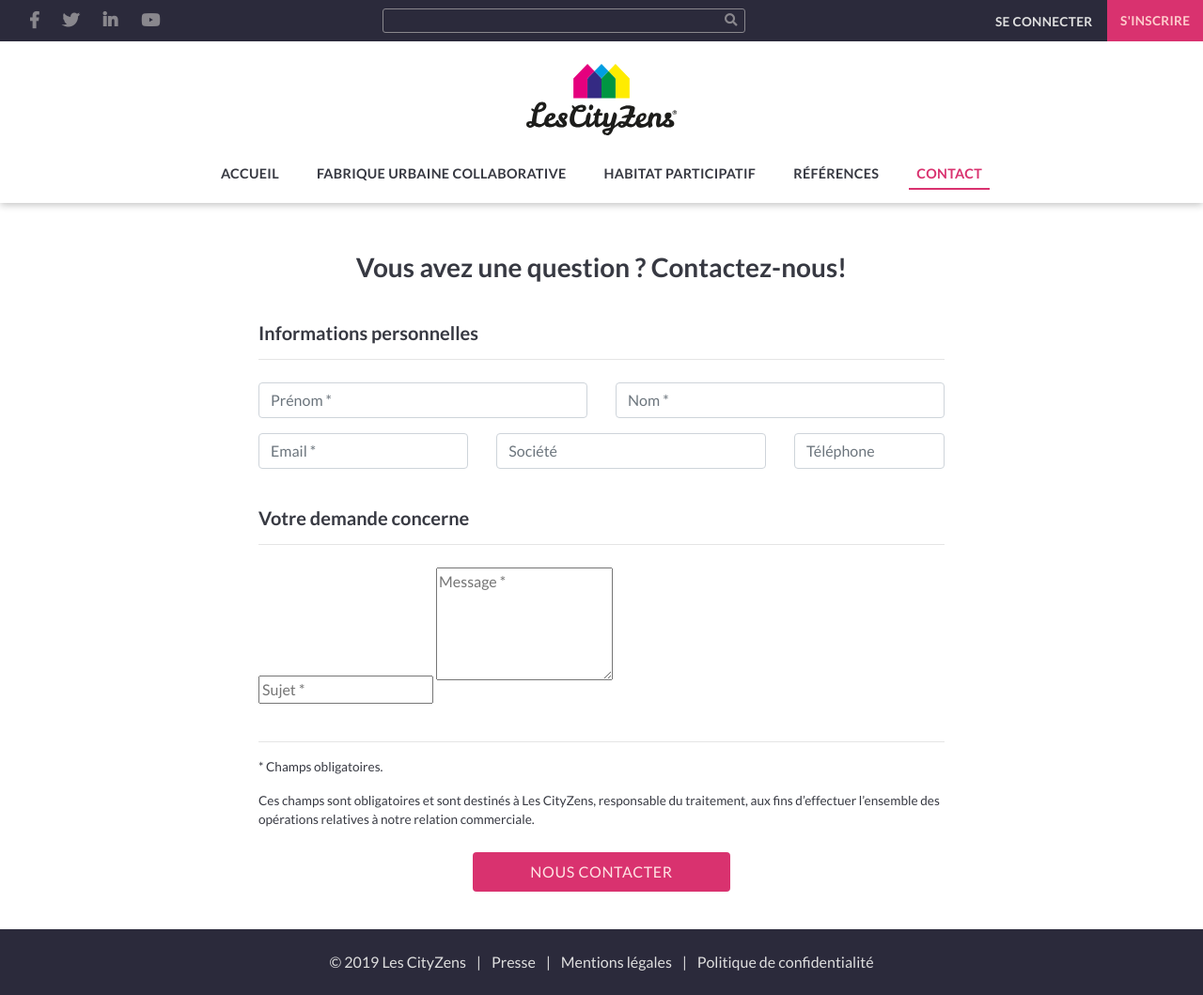
After one commit to mcdev-dev/references, a Symfony app: template templates/contact_email/contact.html.twig in a window 1280 px wide. The commit adds this page. Shown: the whole page at 94% size. Run offline with Twig, Linux system fonts and the light colour scheme; the template is opened without the code that fills it, so the values that code supplies are empty; form fields are guessed from the names that the template uses; some libraries are stand-ins or nearby versions.

```diff
--- a/composer.json
+++ b/composer.json
@@ -17,6 +17,7 @@
         "symfony/http-client": "4.3.*",
         "symfony/intl": "4.3.*",
         "symfony/mailchimp-mailer": "4.3.*",
+        "symfony/mailer": "4.3.*",
         "symfony/mailgun-mailer": "4.3.*",
         "symfony/monolog-bundle": "^3.1",
         "symfony/orm-pack": "*",
--- a/public/css/style.css
+++ b/public/css/style.css
@@ -13,7 +13,9 @@ li {
 textarea {
     min-height: 120px;
 }
-
+.nav-link {
+    padding: 0 1em;
+}
 .alert-danger {
     color: #D9326F !important;
     background-color: rgb(252, 240, 255) !important;
@@ -59,7 +61,6 @@ header {
     background-color: rgb(43, 42, 59);
     color: rgb(137, 135, 141);
     padding: 0 0 0 2em;
-    overflow: hidden;
     position: relative;
     z-index: 2;
 }
@@ -78,14 +79,13 @@ header {
     flex-wrap: wrap;
     justify-content: space-between;
 }
-.authentication div:last-child a {
+
+.register a {
     overflow: hidden;
     display: block;
     padding: 0 1em;
     background-color: #D9326F;
     color: rgb(255, 204, 204);
-}
-.register a {
     position: relative;
     cursor: pointer;
     z-index: 1;
@@ -111,6 +111,9 @@ header {
     padding: 0 1em;
     cursor: pointer;
     transition: ease-out .5s;
+    height: 44px;
+    line-height: 44px;
+    overflow: hidden;
 }
 .disconnect i {
     color: #D9326F;
@@ -270,6 +273,33 @@ nav{
     overflow: hidden;
     border-radius: 5px;
 }
+.champsObligatoires {
+    font-size: 0.85em;
+}
+.admin i {
+    margin-right: 0.5em;
+}
+.dropdown-item {
+    color: inherit !important;
+    text-transform: initial !important;
+    font-weight: 400 !important;
+    font-size: 1em !important;
+    padding: 0 1em !important;
+    letter-spacing: 0 !important;
+    transition: ease .5s;
+}
+.dropdown-item:hover {
+    color: #D9326F !important;
+}
+.dropdown-item i {
+    font-size: 1.35em !important;
+}
+.dropdown-menu {
+    top: 8px !important;
+    padding-top: 0;
+    padding-bottom: 0;
+    overflow: hidden;
+}
 
 
 
--- a/templates/base.html.twig
+++ b/templates/base.html.twig
@@ -44,6 +44,17 @@
                 </form>
             </div>
             <div class="authentication">
+                {% if is_granted('ROLE_ADMIN') %}
+                    <div class="admin nav-item dropdown">
+                        <a class="nav-link dropdown-toggle" href="#" id="navbarDropdown" role="button" data-toggle="dropdown" aria-haspopup="true" aria-expanded="false"><i class="fas fa-tools"></i>Admin</a>
+                        <div class="dropdown-menu aria-labelledby="navbarDropdown"">
+                            <a class="dropdown-item" href="#"><i class="fas fa-users-cog"></i>Gestion des utilisateurs</a>
+                            <a class="dropdown-item" href="#"><i class="far fa-address-book"></i>Gestion des contacts</a>
+                            <a class="dropdown-item" href="#"><i class="fas fa-file-signature"></i>Gestion des conténus</a>
+                        </div>
+                    </div>
+                {% endif %}
+
                 {% if is_granted('ROLE_USER') %}
                     <div class="disconnect"><a href="{{ path('deconnexion') }}"><i class="fas fa-power-off"></i>Déconnexion</a></div>
                 {% endif %}
@@ -60,10 +71,10 @@
                 </div>
                 <ul class="navigation">
                     <li class="{{ (title == 'Accueil') ? 'navActive' : '' }}"><a href="{{ path('home') }}">Accueil</a></li>
-                    <li><a href="">Fabrique urbaine collaborative</a></li>
-                    <li><a href="">Habitat participatif</a></li>
-                    <li><a href="">Références</a></li>
-                    <li><a href="">Contact</a></li>
+                    <li class="{{ (title == 'Fabrique urbaine collaborative') ? 'navActive' : '' }}"><a href="">Fabrique urbaine collaborative</a></li>
+                    <li class="{{ (title == 'Habitat participatif') ? 'navActive' : '' }}"><a href="">Habitat participatif</a></li>
+                    <li class="{{ (title == 'Références') ? 'navActive' : '' }}"><a href="">Références</a></li>
+                    <li class="{{ (title == 'Contact') ? 'navActive' : '' }}"><a href="{{ path('contact_email') }}">Contact</a></li>
                 </ul>
             </div>
         </nav>
--- /dev/null
+++ b/templates/contact_email/contact.html.twig
@@ -0,0 +1,66 @@
+{% extends 'base.html.twig' %}
+
+{% set title = 'Contact' %}
+
+{% block content %}
+<div class="row justify-content-md-center">
+    <div class="col-md-8">
+        <h3 class="text-center title">Vous avez une question ? Contactez-nous!</h3><br>
+        <h5 class="title mt-2">Informations personnelles</h5>
+        <hr class="mb-4">
+
+        {{ form_start(contactForm) }}
+            <div class="row">
+                <div class="form-group col-md-6">
+                    {{ form_errors(contactForm.Firstname) }}
+                    {{ form_widget(contactForm.Firstname, {'attr': {'placeholder': 'Prénom *'}}) }}
+                </div>
+                <div class="form-group col-md-6">
+                    {{ form_errors(contactForm.Lastname) }}
+                    {{ form_widget(contactForm.Lastname, {'attr': {'placeholder': 'Nom *'}}) }}
+                </div>
+            </div>
+
+            <div class="row">
+                <div class="form-group col-md-4">
+                    {{ form_errors(contactForm.FromEmail) }}
+                    {{ form_widget(contactForm.FromEmail, {'attr': {'placeholder': 'Email *'}}) }}
+                </div>
+
+                <div class="form-group col-md-5">
+                    {{ form_errors(contactForm.Company) }}
+                    {{ form_widget(contactForm.Company, {'attr': {'placeholder': 'Société'}}) }}
+                </div>
+
+                <div class="form-group col-md-3">
+                    {{ form_errors(contactForm.PhoneNumber) }}
+                    {{ form_widget(contactForm.PhoneNumber, {'attr': {'placeholder': 'Téléphone'}}) }}
+                </div>
+            </div>
+
+            <h5 class="title mt-4">Votre demande concerne</h5>
+            <hr class="mb-4">
+            {{ form_errors(contactForm.Subject) }}
+            {{ form_widget(contactForm.Subject, { 'attr' : { 'placeholder': 'Sujet *', 'class' : 'form-group' } }) }}
+
+            {{ form_errors(contactForm.Content) }}
+            {{ form_widget(contactForm.Content, { 'attr': { 'placeholder': 'Message *', 'class' : 'form-group' } }) }}
+
+        <hr class="mt-4">
+        <div class="champsObligatoires">
+            <p>* Champs obligatoires.</p>
+            <p>Ces champs sont obligatoires et sont destinés à Les CityZens, responsable du traitement, aux fins d’effectuer l’ensemble des opérations relatives à notre relation commerciale.</p>
+        </div>
+
+        <div class="form-group mx-auto col-lg-5 col-md-6 mt-4">
+            <button type="submit" class="btn btnSubmit col-12">Nous contacter</button>
+        </div>
+
+
+        {{ form_end(contactForm) }}
+
+        <br>
+    </div>
+</div>
+
+{% endblock %}
```
Also changed, not shown: src/Controller/ContactEmailController.php (+13 -17 lines), src/Entity/ContactEmail.php (+16 -0 lines), src/Form/ContactEmailType.php (+22 -8 lines), src/Migrations/Version20191101155137.php (deleted, +0 -37 lines), src/Migrations/Version20191102160541.php (deleted, +0 -35 lines), src/Migrations/Version20191104100754.php (deleted, +0 -37 lines), src/Migrations/Version20191104101718.php (deleted, +0 -41 lines), src/Migrations/Version20191104115337.php (deleted, +0 -45 lines), src/Migrations/Version20191105095928.php (added, +39 -0 lines), templates/contact_email/confirm.html.twig (deleted, +0 -7 lines), templates/contact_email/index.html.twig (deleted, +0 -35 lines), 1 other file.
